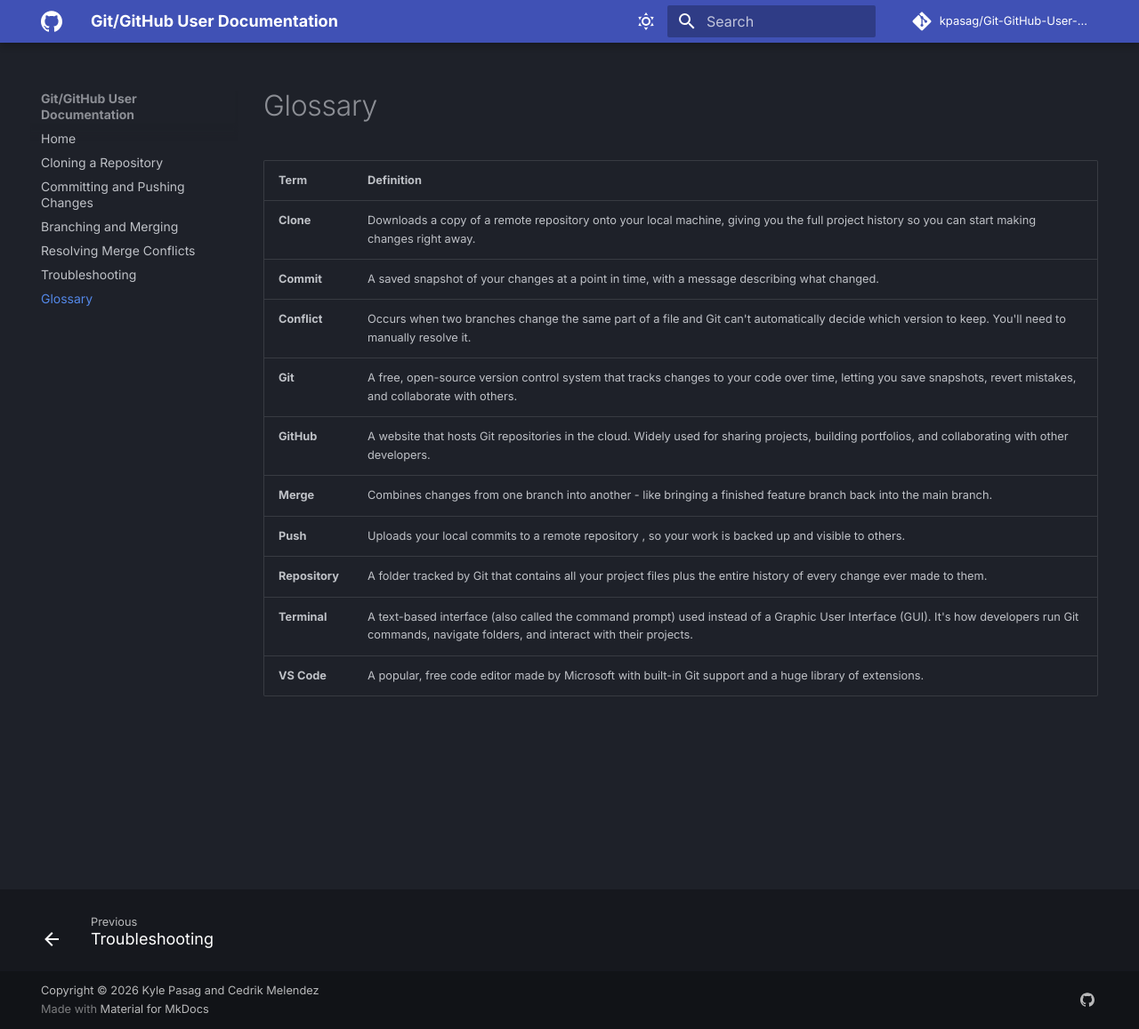
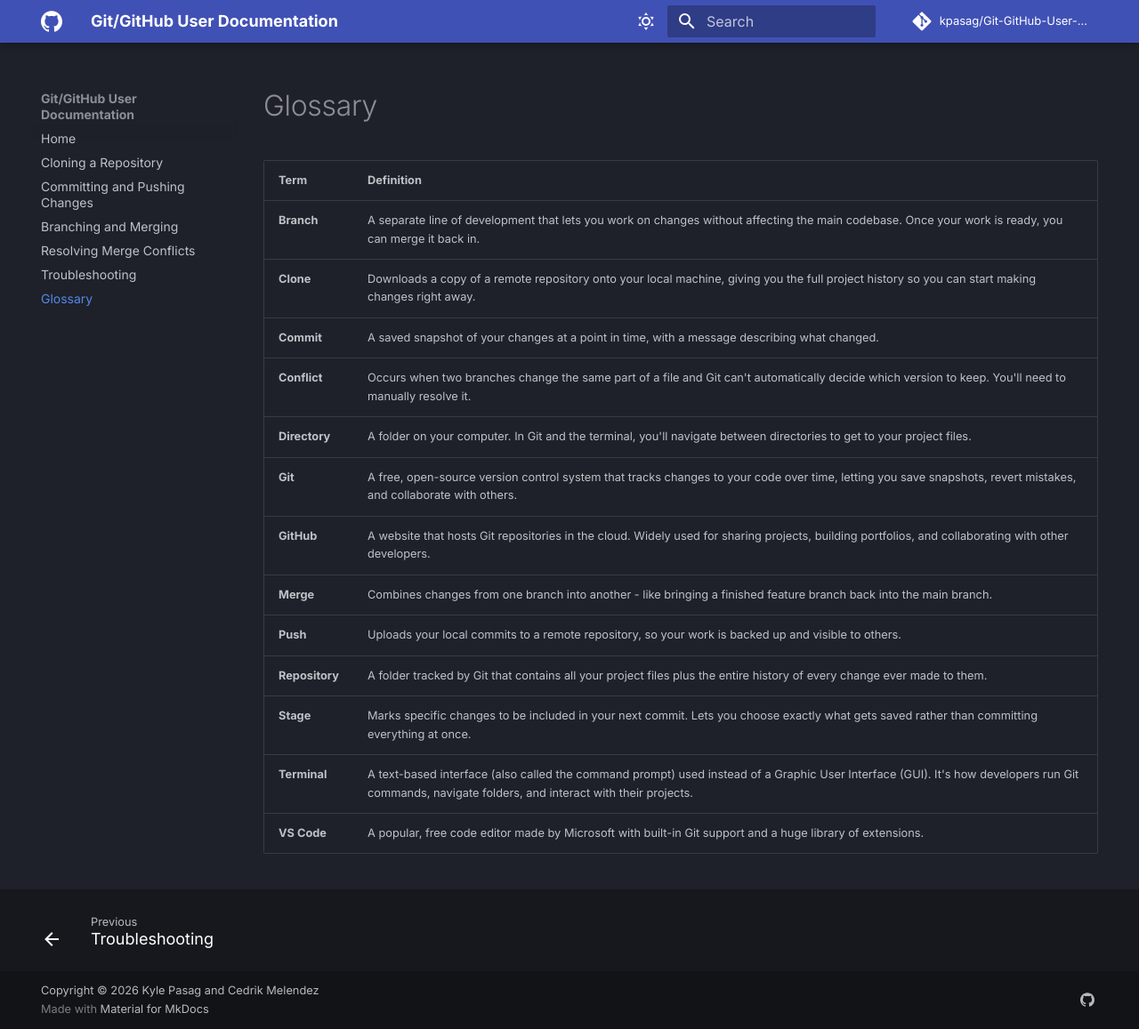
Before and after one commit to kpasag/Git-GitHub-User-Documentation, an MkDocs documentation site: the page built from docs/glossary.md, in a window 1280 px wide and 1157 px high. Shown: the whole window at 89% size. Built offline with MkDocs 1.6.1 and Material for MkDocs 9.7.7, drawn with Linux system fonts in a browser that asks for light colours; comment, search, counter and statistics services are not loaded.

Commit message:
Added Missing Terms

```diff
--- a/docs/glossary.md
+++ b/docs/glossary.md
@@ -1,13 +1,16 @@
 # Glossary
 | Term           | Definition                                                                                                                                                                                        |
 |----------------|---------------------------------------------------------------------------------------------------------------------------------------------------------------------------------------------------|
+| **Branch**     | A separate line of development that lets you work on changes without affecting the main codebase. Once your work is ready, you can merge it back in.                                              |
 | **Clone**      | Downloads a copy of a remote repository onto your local machine, giving you the full project history so you can start making changes right away.                                                  |
 | **Commit**     | A saved snapshot of your changes at a point in time, with a message describing what changed.                                                                                                      |
 | **Conflict**   | Occurs when two branches change the same part of a file and Git can't automatically decide which version to keep. You'll need to manually resolve it.                                             |
+| **Directory**  | A folder on your computer. In Git and the terminal, you'll navigate between directories to get to your project files.                                                                             |
 | **Git**        | A free, open-source version control system that tracks changes to your code over time, letting you save snapshots, revert mistakes, and collaborate with others.                                  |
 | **GitHub**     | A website that hosts Git repositories in the cloud. Widely used for sharing projects, building portfolios, and collaborating with other developers.                                               |
 | **Merge**      | Combines changes from one branch into another - like bringing a finished feature branch back into the main branch.                                                                                |
-| **Push**       | Uploads your local commits to a remote repository , so your work is backed up and visible to others.                                                                                              |
+| **Push**       | Uploads your local commits to a remote repository, so your work is backed up and visible to others.                                                                                               |
 | **Repository** | A folder tracked by Git that contains all your project files plus the entire history of every change ever made to them.                                                                           |
+| **Stage**      | Marks specific changes to be included in your next commit. Lets you choose exactly what gets saved rather than committing everything at once.                                                     |
 | **Terminal**   | A text-based interface (also called the command prompt) used instead of a Graphic User Interface (GUI). It's how developers run Git commands, navigate folders, and interact with their projects. |
 | **VS Code**    | A popular, free code editor made by Microsoft with built-in Git support and a huge library of extensions.                                                                                         |
```
